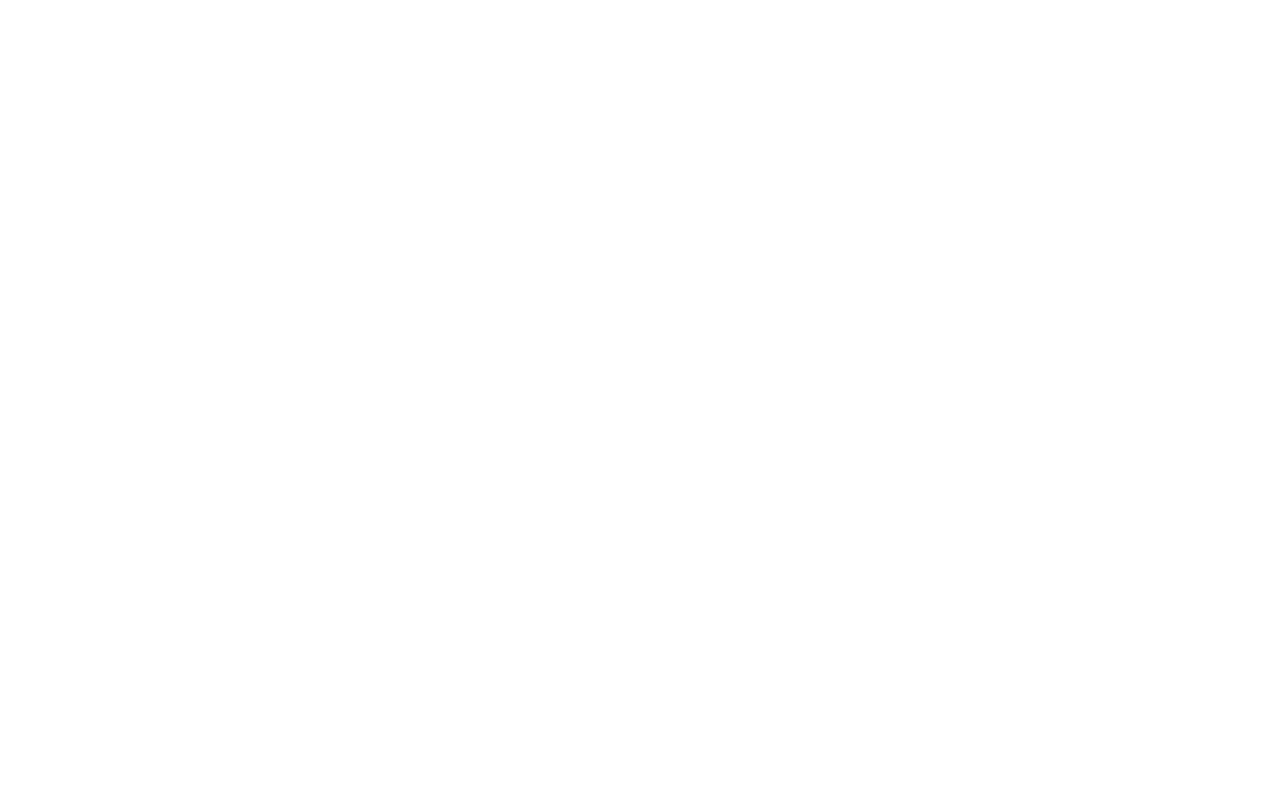
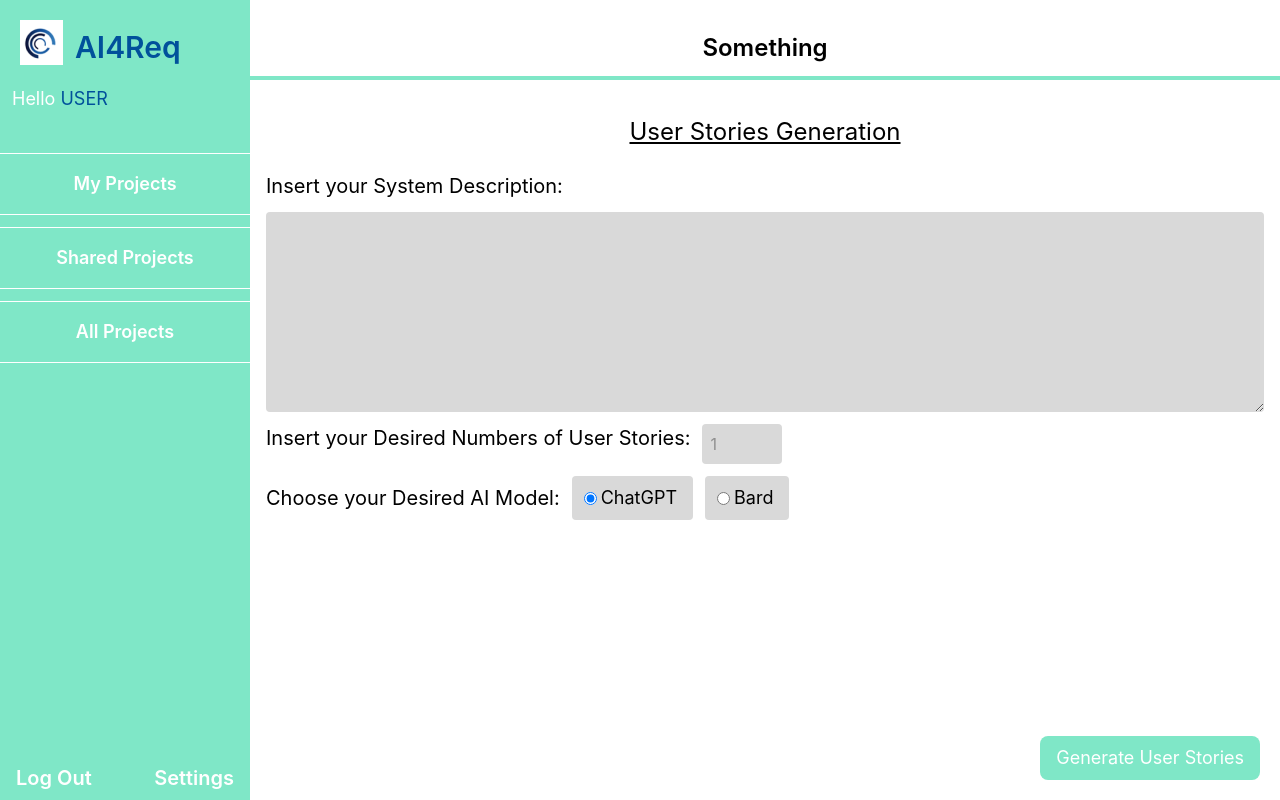
Before and after one commit to DorTeri/AI4Req, a React (Create React App) app: page /project/1 in a window 1280 px wide. Before the commit this address had no page. Built offline with nearby package versions, Linux system fonts and the light colour scheme.

Commit message:
Added project details

```diff
--- a/src/App.tsx
+++ b/src/App.tsx
@@ -4,6 +4,7 @@
 import MyProjects from './views/MyProjects';
 import SharedProjects from './views/SharedProjects';
 import AllProjects from './views/AllProjects';
+import ProjectDetails from './views/ProjectDetails';
 
 function App() {
   return (
@@ -13,6 +14,7 @@
         <Route path="/myprojects" element={<MyProjects />} />
         <Route path="/sharedprojects" element={<SharedProjects />} />
         <Route path="/allprojects" element={<AllProjects />} />
+        <Route path="/project/:projectId" element={<ProjectDetails />} />
         <Route path="/*" element={<Navigate to="/myprojects" />} />
       </Routes>
     </section>
--- /dev/null
+++ b/src/UI/TitleDiv.tsx
@@ -0,0 +1,16 @@
+import React from 'react'
+
+type Props = {
+    title: String
+}
+
+const TitleDiv = ({ title }: Props) => {
+    return (
+        <div className=''>
+            <h2 className='text-center text-2xl font-semibold pt-8 pb-3'>{title}</h2>
+            <hr className='bg-sidebar text-sidebar h-1' />
+        </div>
+    )
+}
+
+export default TitleDiv
--- a/src/cmps/ProjectPreview.tsx
+++ b/src/cmps/ProjectPreview.tsx
@@ -1,20 +1,30 @@
 import React from 'react'
 import CustomButton from '../UI/CustomButton';
+import { useNavigate } from 'react-router-dom';
 
 type Props = {
   isAllProjects: boolean;
   project: any
 }
 
-const ProjectPreview = ({isAllProjects , project}: Props) => {
+const ProjectPreview = ({ isAllProjects, project }: Props) => {
 
-  const handleRequest = () => {
+  const navigate = useNavigate()
+
+  const handleRequest = (e: React.MouseEvent) => {
+    e.stopPropagation()
     console.log('request view access')
   }
 
+  const handleProjectClicked = () => {
+    navigate(`/project/${project._id}`)
+  }
+
+
 
   return (
-    <div className='flex flex-col m-auto gap-2 text-center border-sidebar border-2 p-1 w-[200px]'>
+    <div className='flex flex-col m-auto gap-2 text-center border-sidebar border-2 p-1 w-[200px] hover:cursor-pointer'
+    onClick={handleProjectClicked}>
       <div className='bg-projectBg p-1'>
         {project.title}
       </div>
@@ -25,10 +35,10 @@
         {project.createdAt}
       </div>
       {
-        isAllProjects &&  project.isApproved ? (
+        isAllProjects && project.isApproved ? (
           <CustomButton title={'Permission Requested'} type='button' style={'bg-requested w-4/5'} />
         ) : (
-          <CustomButton title={'Request View Access'} type='button' style={'bg-request w-4/5'} func={handleRequest} />
+          <CustomButton title={'Request View Access'} type='button' style={'bg-request w-4/5'} func={(e: any) => handleRequest(e)} />
         )
       }
 
--- a/src/constants.ts
+++ b/src/constants.ts
@@ -1,35 +1,41 @@
 const demoProjects = [
     {
+        _id: '1',
         title: 'Something',
         desc: 'This is a short description about the project',
         createdAt: '10-12-2023',
         isApproved: true
     },
     {
+        _id: '2',
         title: 'Something',
         desc: 'This is a short description about the project',
         createdAt: '10-12-2023',
         isApproved: false
     },
     {
+        _id: '3',
         title: 'Something',
         desc: 'This is a short description about the project',
         createdAt: '10-12-2023',
         isApproved: true
     },
     {
+        _id: '4',
         title: 'Something',
         desc: 'This is a short description about the project',
         createdAt: '10-12-2023',
         isApproved: false
     },
     {
+        _id: '5',
         title: 'Something',
         desc: 'This is a short description about the project',
         createdAt: '10-12-2023',
         isApproved: false
     },
     {
+        _id: '6',
         title: 'Something',
         desc: 'This is a short description about the project',
         createdAt: '10-12-2023',
--- a/src/index.tsx
+++ b/src/index.tsx
@@ -9,6 +9,7 @@
 import MyProjects from './views/MyProjects';
 import SharedProjects from './views/SharedProjects';
 import AllProjects from './views/AllProjects';
+import ProjectDetails from './views/ProjectDetails';
 
 const root = ReactDOM.createRoot(
   document.getElementById('root') as HTMLElement
@@ -21,6 +22,7 @@
         <Route path="myprojects" element={<MyProjects />} />
         <Route path="sharedprojects" element={<SharedProjects />} />
         <Route path="allprojects" element={<AllProjects />} />
+        <Route path="project/:projectId" element={<ProjectDetails />} />
       </Route>
       <Route path="/signup" element={<Signup />} />
       <Route path="/login" element={<Signup />} />
--- a/src/views/AllProjects.tsx
+++ b/src/views/AllProjects.tsx
@@ -2,6 +2,7 @@
 import ProjectPreview from '../cmps/ProjectPreview'
 import CustomButton from '../UI/CustomButton'
 import demoProjects from '../constants'
+import TitleDiv from '../UI/TitleDiv'
 
 type Props = {}
 
@@ -19,10 +20,7 @@
 
   return (
     <section className='flex flex-col grow'>
-      <div className='h-[200px]'>
-        <h2 className='text-center text-2xl font-semibold pt-8 pb-3'>All Projects</h2>
-        <hr className='bg-sidebar text-sidebar h-1' />
-      </div>
+      <TitleDiv title={'All Projects'}/>
       <div className='flex flex-wrap gap-4 p-5'>
         {
           demoProjects.map((project: any) => (
--- a/src/views/MyProjects.tsx
+++ b/src/views/MyProjects.tsx
@@ -3,6 +3,7 @@
 import NewProjectModal from '../cmps/NewProjectModal'
 import ProjectPreview from '../cmps/ProjectPreview'
 import demoProjects from '../constants'
+import TitleDiv from '../UI/TitleDiv'
 
 type Props = {}
 
@@ -17,10 +18,7 @@
 
   return (
     <section className='h-screen grow relative'>
-      <div className='h-[200px]'>
-        <h2 className='text-center text-2xl font-semibold pt-8 pb-3'>My Projects</h2>
-        <hr className='bg-sidebar text-sidebar h-1' />
-      </div>
+      <TitleDiv title={'My Projects'} />
       <div className='flex flex-wrap gap-4 p-5'>
         {
           demoProjects.map((project: any) => (
--- /dev/null
+++ b/src/views/ProjectDetails.tsx
@@ -0,0 +1,96 @@
+import React, { useEffect, useState } from 'react'
+import { useParams } from 'react-router-dom';
+import TitleDiv from '../UI/TitleDiv';
+import demoProjects from '../constants';
+import CustomButton from '../UI/CustomButton';
+
+type Props = {}
+
+const ProjectDetails = (props: Props) => {
+
+    const params = useParams()
+    const { projectId } = params
+    const [currentProject, setCurrentProject] = useState<any>(null)
+    const [desc, setDesc] = useState('')
+    const [numberOfStories, setNumberOfStories] = useState('1')
+    const [selectedTechnologies, setSelectedTechnologies] = useState<{
+        [key: string]: boolean;
+    }>({
+        ChatGPT: true,
+        Bard: false,
+    });
+
+    useEffect(() => {
+        const project = demoProjects.find(project => project._id === projectId)
+        setCurrentProject(project)
+    }, [projectId, params])
+
+    const handleSubmit = () => {
+
+    }
+
+    if (!currentProject) {
+        return (
+            <div>
+                Loading...
+            </div>
+        )
+    }
+
+    return (
+        <section className='flex flex-col grow'>
+            <TitleDiv title={currentProject.title} />
+            <div className='p-4 relative h-full'>
+                <h2 className='mt-5 text-2xl underline text-center'>User Stories Generation</h2>
+                <form className='flex flex-col gap-3 mt-6'>
+                    <label className='text-xl'>
+                        Insert your System Description:
+                    </label>
+                    <textarea
+                        name="description"
+                        value={desc}
+                        onChange={(e) => setDesc(e.target.value)}
+                        className='bg-input text-inputText p-2 rounded min-h-[200px]'
+                    />
+                    <div className='flex gap-3'>
+                        <label className='text-xl'>
+                            Insert your Desired Numbers of User Stories:
+                        </label>
+                        <input
+                            type="number"
+                            name="stories"
+                            value={numberOfStories}
+                            onChange={(e) => setNumberOfStories(e.target.value)}
+                            placeholder="Project Title"
+                            className='bg-input text-inputText p-2 rounded w-20'
+                        />
+                    </div>
+                    <div className='flex items-center gap-3'>
+                        <label className='text-xl'>
+                            Choose your Desired AI Model:
+                        </label>
+                        {Object.keys(selectedTechnologies).map((techName) => (
+                            <label key={techName} className="flex gap-1 items-center text-lg bg-input p-2 pr-4 pl-3 rounded">
+                                <input
+                                    type="radio"
+                                    name={techName}
+                                    checked={selectedTechnologies[techName]}
+                                    onChange={(e) =>
+                                        setSelectedTechnologies({
+                                            ...selectedTechnologies,
+                                            [techName]: e.target.checked,
+                                        })
+                                    }
+                                />
+                                {techName}
+                            </label>
+                        ))}
+                    </div>
+                </form>
+                <CustomButton title={'Generate User Stories'} type='button' func={handleSubmit} style={'absolute bottom-5 right-5'}/>
+            </div>
+        </section>
+    )
+}
+
+export default ProjectDetails
--- a/src/views/SharedProjects.tsx
+++ b/src/views/SharedProjects.tsx
@@ -1,18 +1,22 @@
 import React from 'react'
+import demoProjects from '../constants'
+import ProjectPreview from '../cmps/ProjectPreview'
+import TitleDiv from '../UI/TitleDiv'
 
 type Props = {}
 
 const SharedProjects = (props: Props) => {
   return (
     <section className='flex flex-col grow'>
-    <div className='h-[200px]'>
-      <h2 className='text-center text-2xl font-semibold pt-8 pb-3'>Shared Projects</h2>
-      <hr className='bg-sidebar text-sidebar h-1'/>
-    </div>
-    <div>
-
-    </div>
-  </section>
+      <TitleDiv title={'Shared Projects'} />
+      <div className='flex flex-wrap gap-4 p-5'>
+        {
+          demoProjects.map((project: any) => (
+            <ProjectPreview key={project.title} project={project} isAllProjects={false} />
+          ))
+        }
+      </div>
+    </section>
   )
 }
 
```
